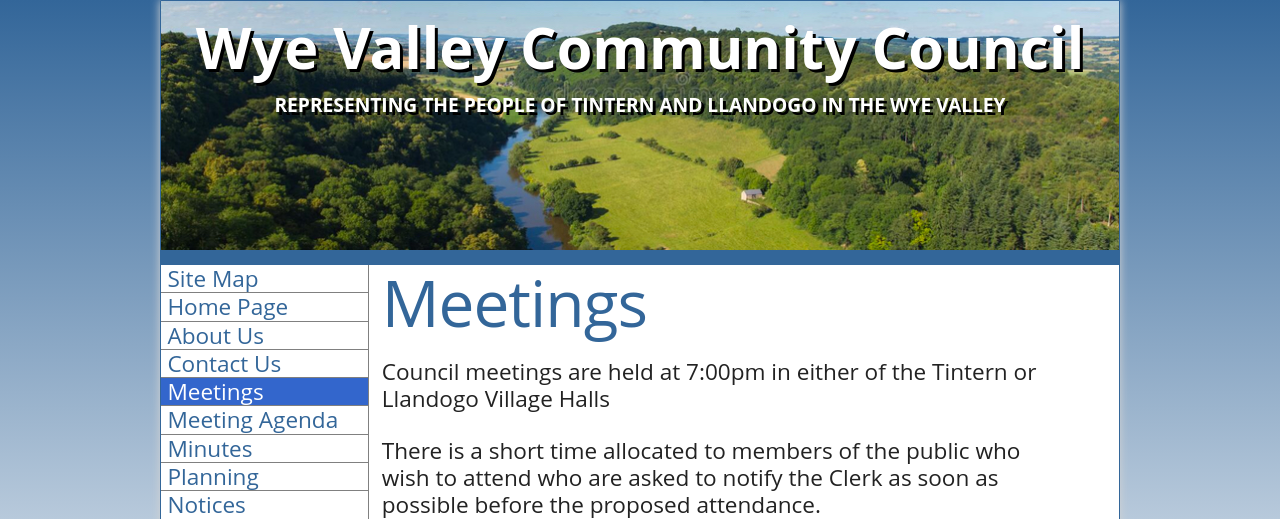
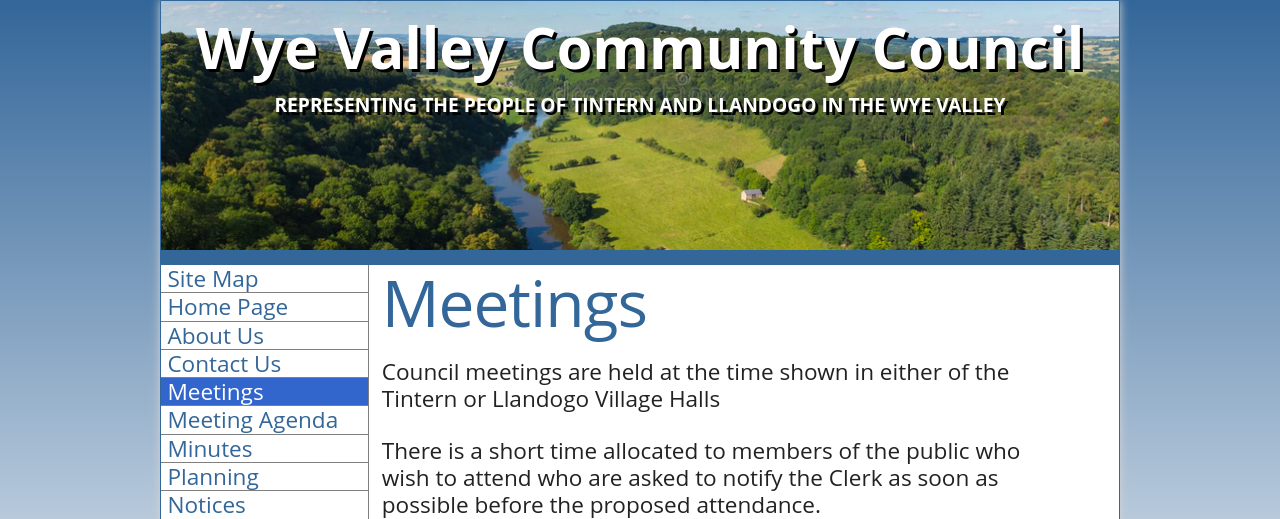
Before and after one commit to gitforsteve/wyevalleycc, a PHP site: page /meetings.php in a window 1280 px wide. Shown: the top 519 px of the page. Run offline with PHP 8.4, Linux system fonts and the light colour scheme; data that the repository does not hold is empty.

Commit message:
Change text

```diff
--- a/meetings.php
+++ b/meetings.php
@@ -35,7 +35,7 @@ while($row = $data->each()){
 }
 if(count($meetings > 0)){
   print("<h1>Meetings</h1>");
-  print("<p>Council meetings are held at 7:00pm in either of the Tintern or Llandogo Village Halls</p><p>There is a short time allocated to members of the public who wish to attend who are asked to notify the Clerk as soon as possible before the proposed attendance.</p>");
+  print("<p>Council meetings are held at the time shown in either of the Tintern or Llandogo Village Halls</p><p>There is a short time allocated to members of the public who wish to attend who are asked to notify the Clerk as soon as possible before the proposed attendance.</p>");
   $table->heading();
   foreach($meetings as $meeting){
     $agenda = in_array($meeting['dtcode'], $docs)?sprintf("<a href='showagenda.php?%s'> Agenda",$meeting['dtcode']):"";
```
